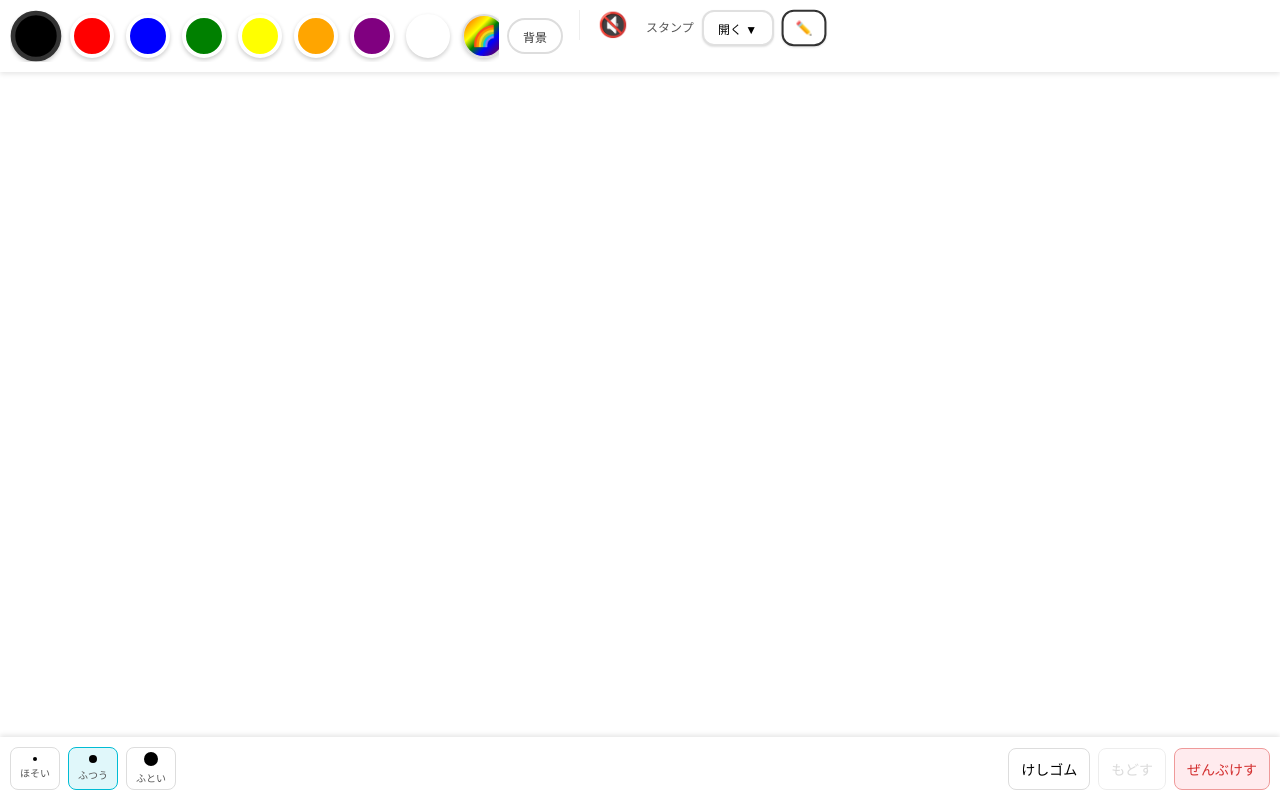
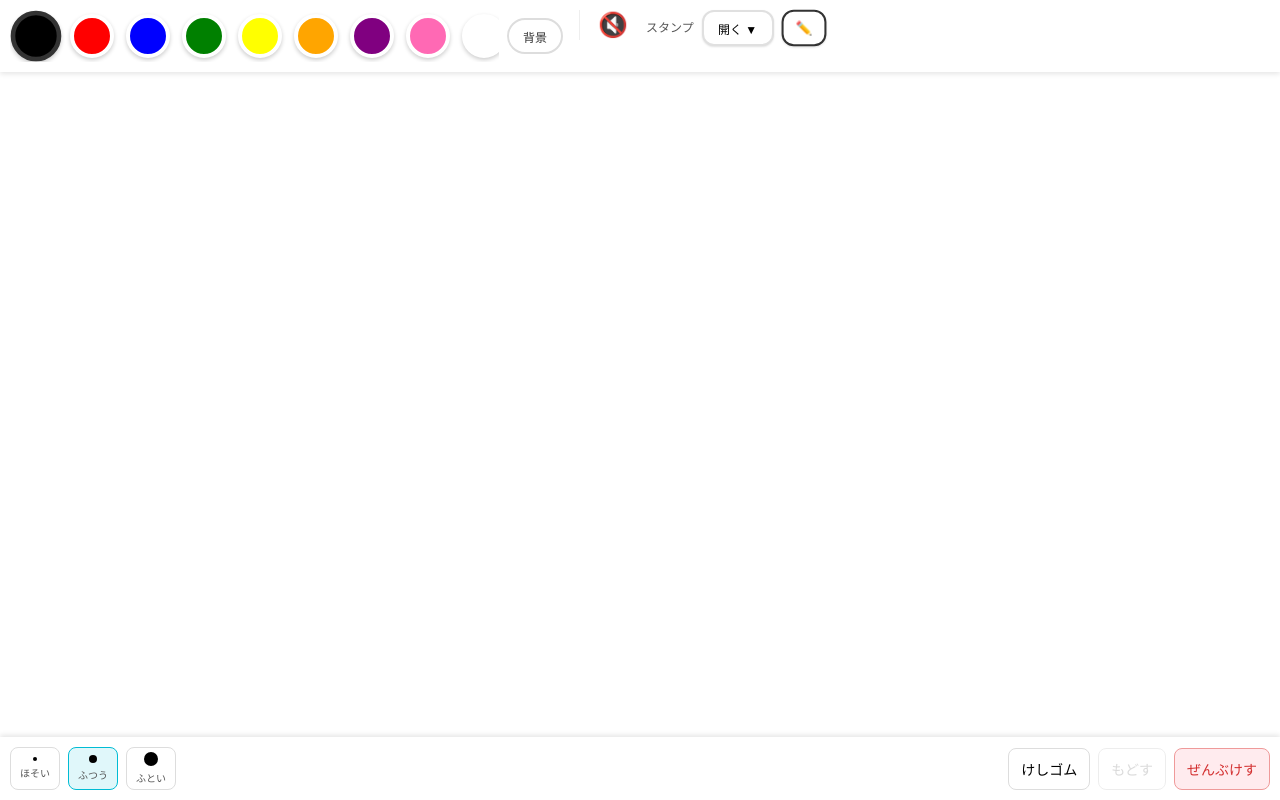
Before and after one commit to santa928/kidsPaint, a React (Vite) app: page / in a window 1280 px wide. Built offline with nearby package versions, Linux system fonts and the light colour scheme.

Commit message:
色の選択肢にピンクを追加

```diff
--- a/src/components/ColorPicker.tsx
+++ b/src/components/ColorPicker.tsx
@@ -20,6 +20,7 @@ const COLORS = [
     { name: '黄', value: '#FFFF00' },
     { name: '橙', value: '#FFA500' },
     { name: '紫', value: '#800080' },
+    { name: 'ピンク', value: '#FF69B4' },
     { name: '白', value: '#FFFFFF' }, // Eraser might be separate, but white is useful
 ];
 
```
